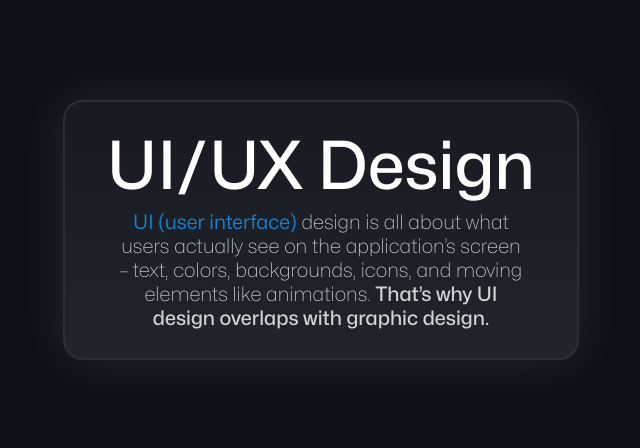
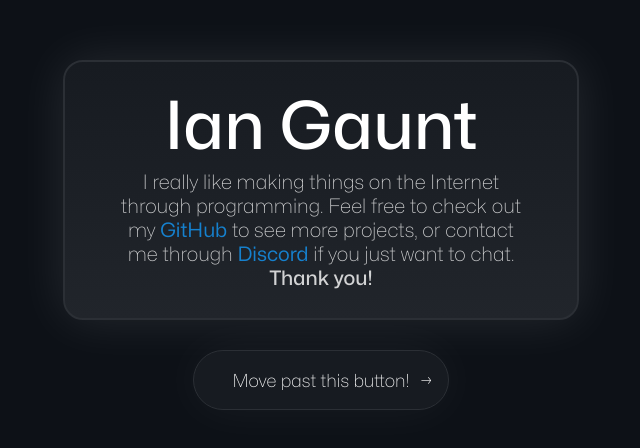
Before and after one commit to iangaunt/ui-test, a plain HTML site: page index.html in a window 1280 px wide. Shown: the part 170-618 px from the top of the page, without its empty margins (319-959 px from the left). Drawn offline with Linux system fonts and the light colour scheme.

Commit message:
Added some buttons

```diff
--- a/index.html
+++ b/index.html
@@ -11,19 +11,22 @@
         <div id="box-cont">
             <div id="box">
                 <h1>
-                    <span>U</span><span>I</span><span>/</span><span>U</span><span>X</span>
-                    <span>D</span><span>e</span><span>s</span><span>i</span><span>g</span><span>n</span>
+                    Ian Gaunt
                 </h1>
                 <p>
-                    <a>UI (user interface)</a> design is all about what users
-                    actually see on the application’s screen – text, colors,
-                    backgrounds, icons, and moving elements like animations.
-                    <span>That’s why UI design overlaps with graphic design.</span>
+                    I really like making things on the Internet through programming.
+                    Feel free to check out my <a>GitHub</a> to see more projects,
+                    or contact me through <a>Discord</a> if you just want to chat.
+                    <span>Thank you!</span>
                 </p>
                 <img id="circle">
             </div>
         </div>
 
+        <div id="btn">
+            <button>Move past this button! </button>
+        </div>
+
         <script src="./src/scripts/js/scripts/index.js"></script>
     </body>
 </html>
--- a/src/css/style.scss
+++ b/src/css/style.scss
@@ -13,8 +13,14 @@
     align-items: center;
 }
 
+@keyframes rotate-arrow {
+    from { transform: rotateX(0deg) }
+    to { transform: rotateY(360deg) }
+}
+
 $bg: rgb(23, 27, 33);
 $bdr: rgb(43, 47, 53);
+$blue: rgb(100, 100, 255);
 $link: rgb(20, 153, 248);
 $link-hv: rgb(50, 183, 255);
 
@@ -36,8 +42,13 @@ $link-hv: rgb(50, 183, 255);
 body {
     @include flex;
     background: rgb(13, 17, 23);
+    flex-direction: column;
     height: 100vh;
     width: 100vw;
+
+    div {
+        margin: 10px;
+    }
 
     #box {
         @include flex;
@@ -98,7 +109,7 @@ body {
         }
 
         img {
-            background: rgb(100 100 255);
+            background: $blue;
             border-radius: 100%;
             content: "";
             filter: blur(120px);
@@ -110,4 +121,41 @@ body {
             z-index: -100;
         }
     }
+
+    #btn {
+        @include flex;
+        height: 7.5%;
+
+        button {
+            background: $bg;
+            border: 1px solid $bdr;
+            border-radius: 40px;
+            box-shadow: 0px 0px 50px rgb(255 255 255 / 0.05);
+            font-size: 65%;
+            height: 7.5vh;
+            position: absolute;
+            transition-duration: 0.2s;
+            width: 20vw;
+
+            &::after {
+                content: "→";
+                padding-left: 10px;
+                position: absolute;
+                transition-duration: 0.2s;
+            }
+
+            &:hover {
+                background: $bdr;
+                border: 1px solid rgb(255 255 255 / 0.4);
+                color: $link-hv;
+                width: 21vw;
+
+                &::after {
+                    color: $link-hv;
+                    padding-left: 12px;
+                    transform: rotateX(180deg);
+                }
+            }
+        }
+    }
 }
```
Also changed, not shown: src/css/style.css, 1 other file.
